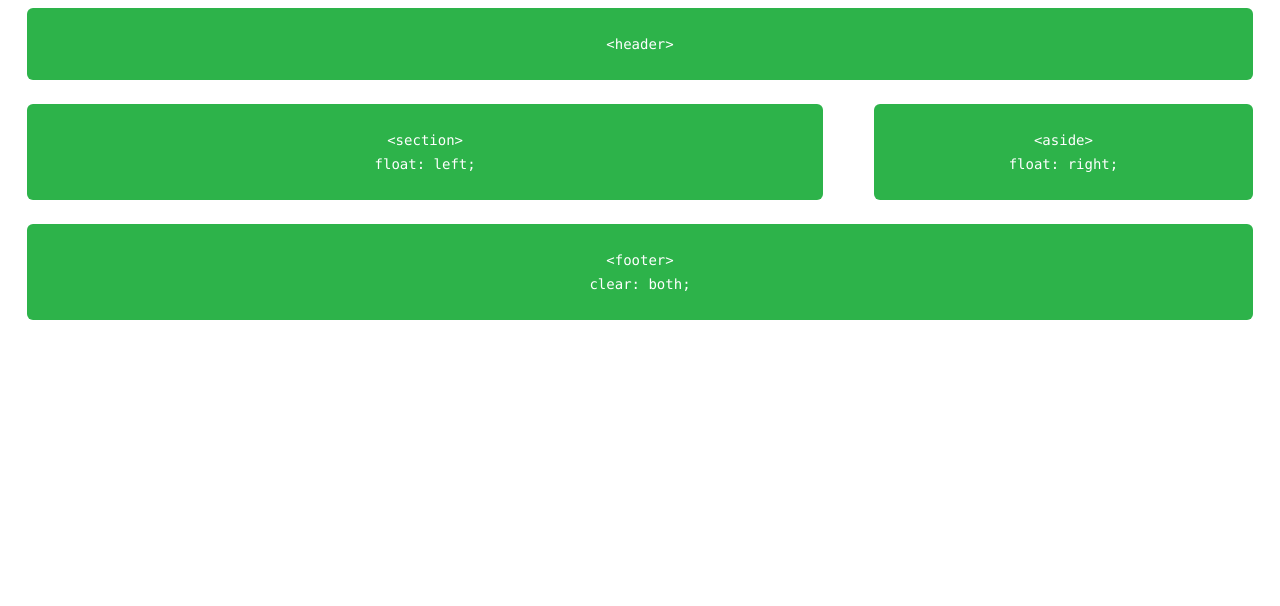
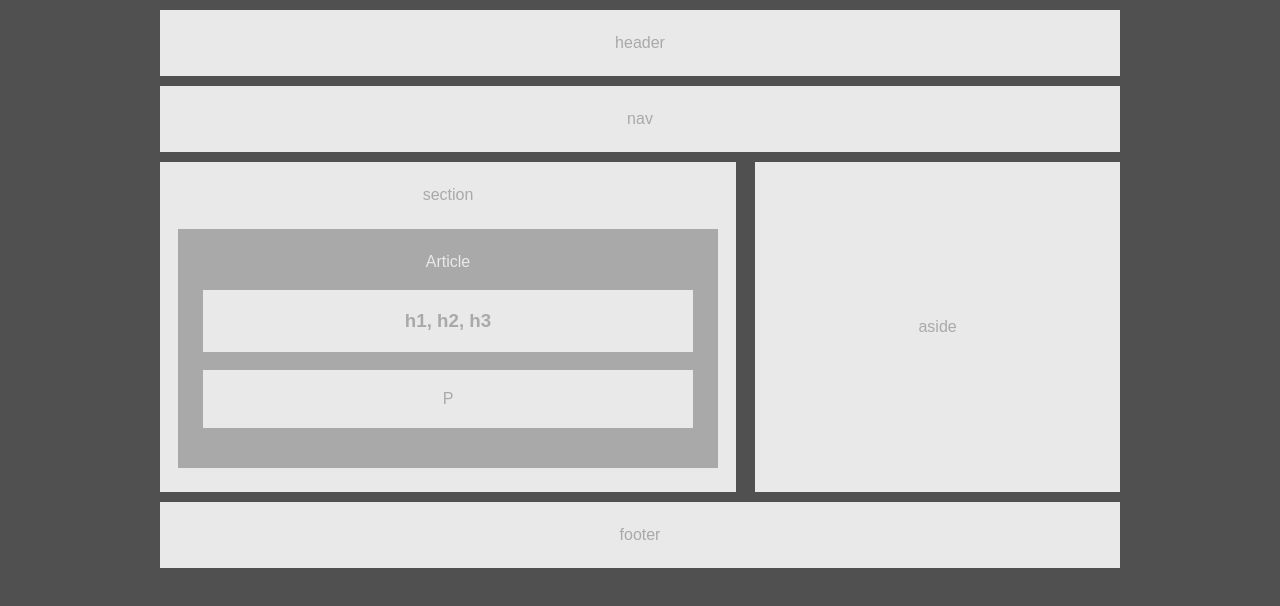
Before and after one commit to edfeld/HW-Wireframe, a plain HTML site: page index.html in a window 1280 px wide. Drawn offline with Linux system fonts and the light colour scheme.

Commit message:
update 2 files

```diff
--- a/index.html
+++ b/index.html
@@ -5,21 +5,33 @@
 </head>
 
 <body>
-    <header>
-        <code>&#60;header&#62;</code>
-    </header>
+    <div class="container">
+        <header>
+            header
+        </header>
+        <nav>
+            nav
+        </nav>
+        <section>
+            <span class="sectionHead">section</span>
+            <article>Article
+                <h1>h1, h2, h3</h1>
+                <p>P</p>
+            </article>
+        </section><!--
 
-    <section>
-        <code>&#60;section&#62; <br> float: left;</code>
-    </section>
+    --><aside>
+            aside
+        </aside>
 
-    <aside>
-        <code>&#60;aside&#62; <br> float: right;</code>
-    </aside>
+        <footer>
+            footer
+        </footer>
 
-    <footer>
-        <code>&#60;footer&#62; <br> clear: both;</code>
-    </footer>
+    </div>
+
+
+
 </body>
 
 </html>
--- a/style.css
+++ b/style.css
@@ -1,28 +1,72 @@
 /* Style Sheet */
+/* Mod Dates
+08/01/2018 ERE -
 
+*/
+
+body {
+  background-color: rgb(80, 80, 80);
+  font-family: Arial, Helvetica, sans-serif;
+}
+.container {
+  width: 960px;
+  margin: 10px auto;
+}
 code {
-    background: #2db34a;
-    border-radius: 6px;
-    color: #fff;
+    background: #d3d3d3;
+    color: #808080;
     display: block;
-    font: 14px/24px "Source Code Pro", Inconsolata, "Lucida Console", Terminal,
-      "Courier New", Courier;
     padding: 24px 15px;
     text-align: center;
   }
   header,
   section,
+  nav,
   aside,
   footer {
-    margin: 0 1.5% 24px 1.5%;
+    margin: 0 auto 10px auto;
+    width: 100%;
+    color: #a9a9a9;
+    background-color: #e9e9e9;
+    padding: 24px 0px;
+    text-align: center;
   }
   section {
     float: left;
-    width: 63%;
+    width: 60%; /* 63% */
+
+  }
+  .sectionHead {
+    margin-bottom: 25px;
+    display: block;
   }
   aside {
     float: right;
-    width: 30%;
+    width: 38%;
+    padding: 156px 0px;
+  }
+  article {
+
+    width: 540px;
+    background-color: #a9a9a9;
+    color: #e9e9e9;
+    padding: 24px 0px;
+    margin-right: auto;
+    margin-left: auto;
+    text-align: center;
+    display: inline-block;
+  }
+  h1,
+  h2,
+  h3,
+  p {
+    color: #a9a9a9;
+    background-color: #e9e9e9;
+    text-align: center;
+    display: block;
+    margin-left: 25px;
+    margin-right: 25px;
+    padding: 20px;
   }
   footer {
     clear: both;
```
